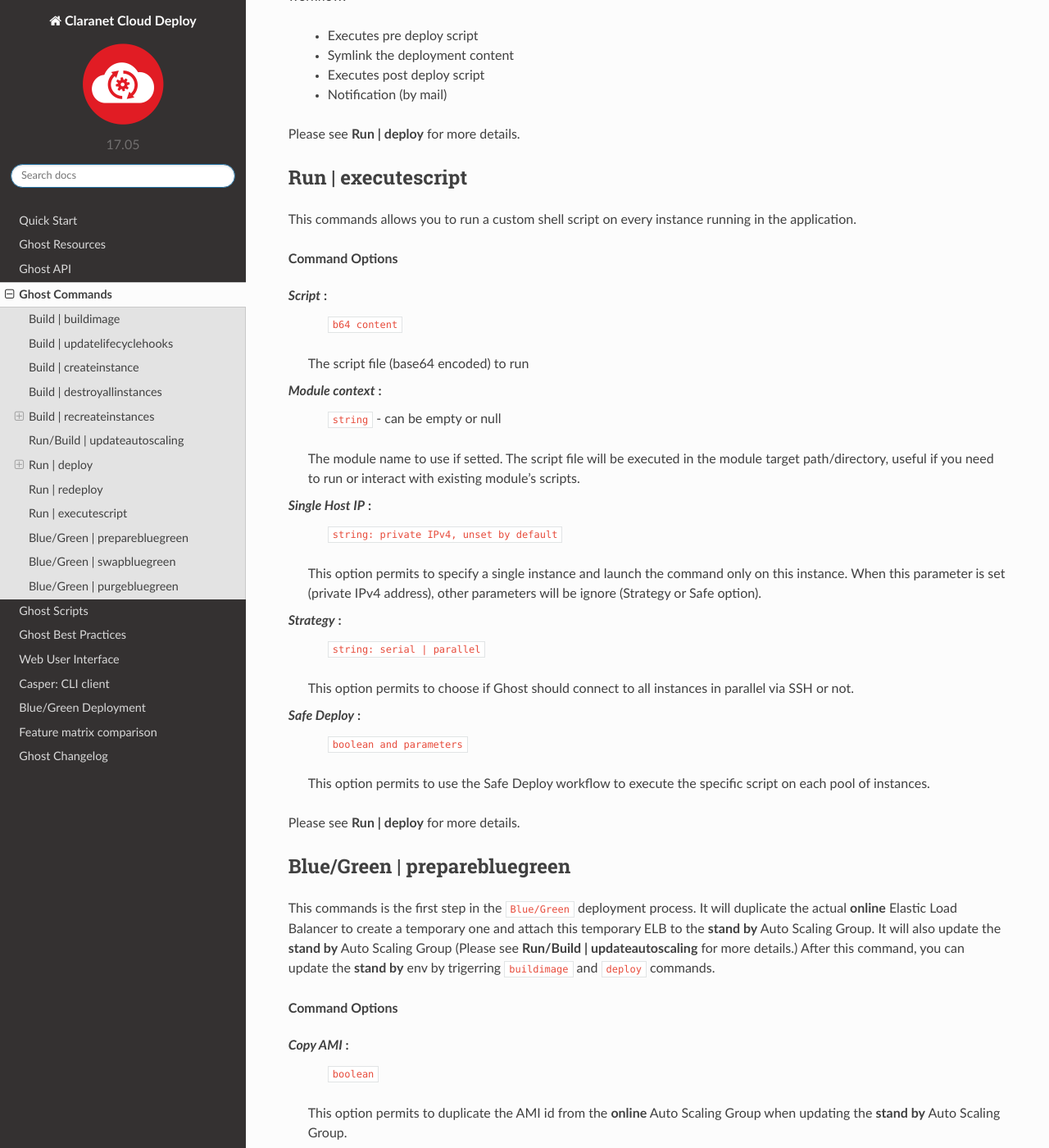
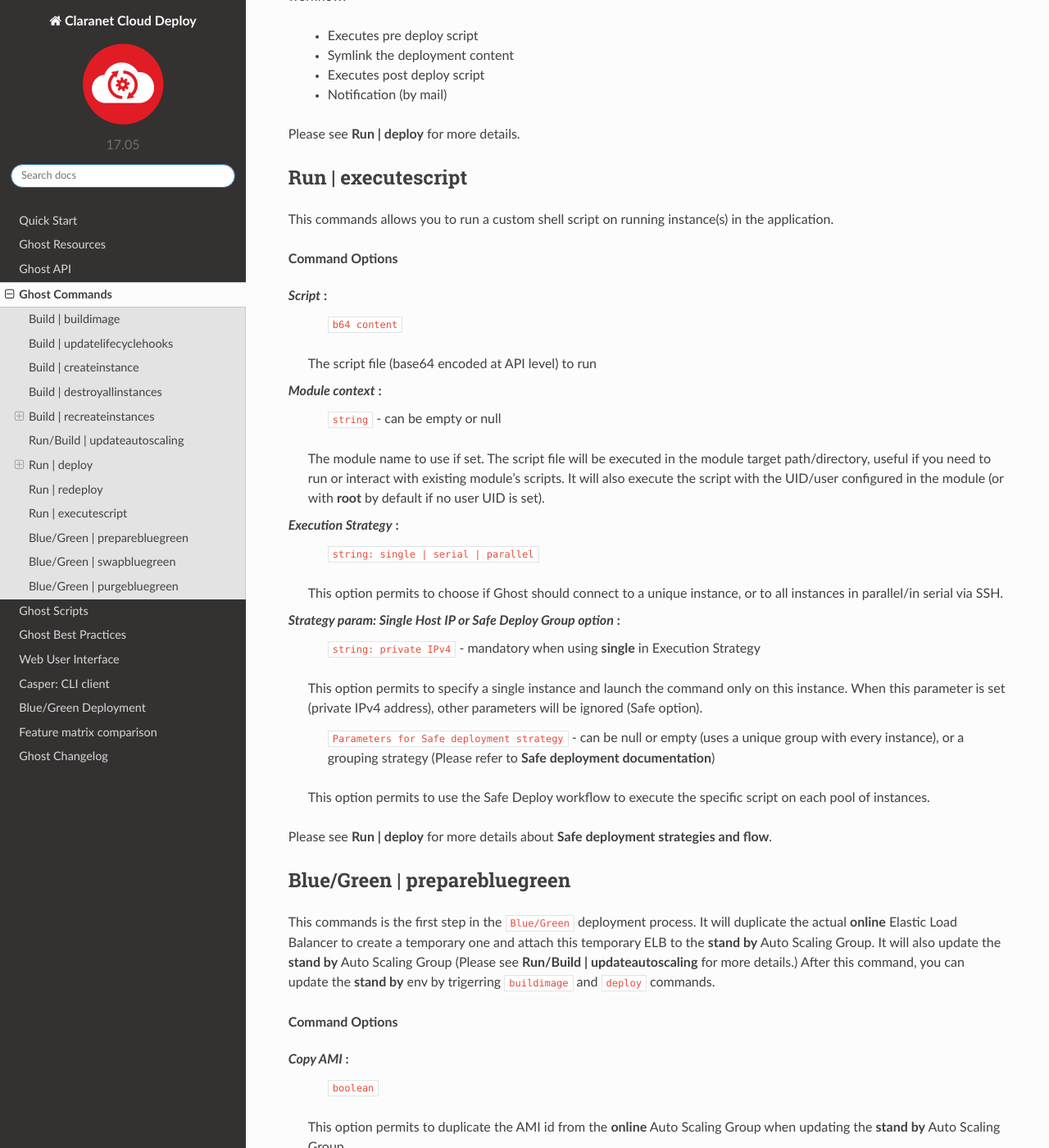
Before and after one commit to claranet/cloud-deploy-docs, a Sphinx documentation site: the page built from source/rst/commands.rst, in a window 1280 px wide and 1400 px high, scrolled down 11168 px. Shown: the whole window at 82% size. Built offline with Sphinx 7.4.7 and the Read the Docs theme 2.0.0, drawn with Linux system fonts in a browser that asks for light colours.

Commit message:
GHOST-375: `executescript` - Documentation update

```diff
--- a/source/rst/commands.rst
+++ b/source/rst/commands.rst
@@ -278,36 +278,36 @@ Please see **Run | deploy** for more details.
 Run | executescript
 -------------------
 
-This commands allows you to run a custom shell script on every instance running in the application.
+This commands allows you to run a custom shell script on running instance(s) in the application.
 
 **Command Options**
 
 *Script* :
   ``b64 content``
 
- The script file (base64 encoded) to run
+ The script file (base64 encoded at API level) to run
 
 *Module context* :
   ``string`` - can be empty or null
 
- The module name to use if setted. The script file will be executed in the module target path/directory, useful if you need to run or interact with existing module's scripts.
+ The module name to use if set. The script file will be executed in the module target path/directory, useful if you need to run or interact with existing module's scripts.
+ It will also execute the script with the UID/user configured in the module (or with **root** by default if no user UID is set).
 
-*Single Host IP* :
-  ``string: private IPv4, unset by default``
+*Execution Strategy* :
+  ``string: single | serial | parallel``
 
- This option permits to specify a single instance and launch the command only on this instance. When this parameter is set (private IPv4 address), other parameters will be ignore (Strategy or Safe option).
+ This option permits to choose if Ghost should connect to a unique instance, or to all instances in parallel/in serial via SSH.
 
-*Strategy* :
-  ``string: serial | parallel``
+*Strategy param: Single Host IP or Safe Deploy Group option* :
+  ``string: private IPv4`` - mandatory when using **single** in Execution Strategy
+ This option permits to specify a single instance and launch the command only on this instance. When this parameter is set (private IPv4 address), other parameters will be ignored (Safe option).
 
- This option permits to choose if Ghost should connect to all instances in parallel via SSH or not.
-
-*Safe Deploy* :
-  ``boolean and parameters``
-
+  ``Parameters for Safe deployment strategy`` - can be null or empty (uses a unique group with every instance), or a grouping strategy (Please refer to **Safe deployment documentation**)
  This option permits to use the Safe Deploy workflow to execute the specific script on each pool of instances.
 
-Please see **Run | deploy** for more details.
+
+Please see **Run | deploy** for more details about **Safe deployment strategies and flow**.
+
 
 Blue/Green | preparebluegreen
 -----------------------------
```
